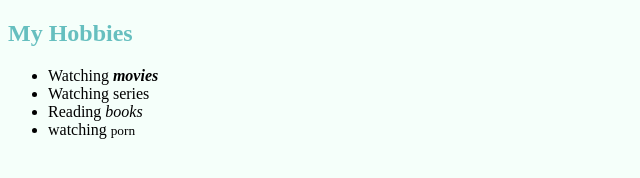
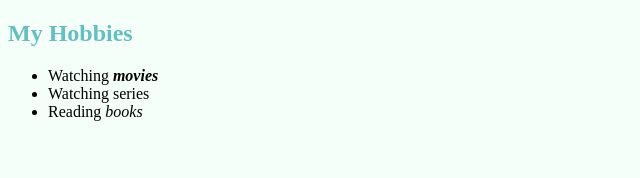
Before and after one commit to vijaykumarveamna/cv, a plain HTML site: page list.html in a window 1280 px wide. Shown: the whole page, without its empty margins (0-640 px from the left). Drawn offline with Linux system fonts and the light colour scheme.

Commit message:
Update list.html
small changes

```diff
--- a/list.html
+++ b/list.html
@@ -13,7 +13,7 @@
         <li>Watching <b><i>movies</i></b></li>
         <li>Watching series</li>
         <li>Reading <em>books </em></li>
-        <li>watching <small>porn</small></li>
+        <!--<li>watching <small>porn</small></li>
     </ul>
     <!--<ol type="1">
         <li>10 th </li>
```
